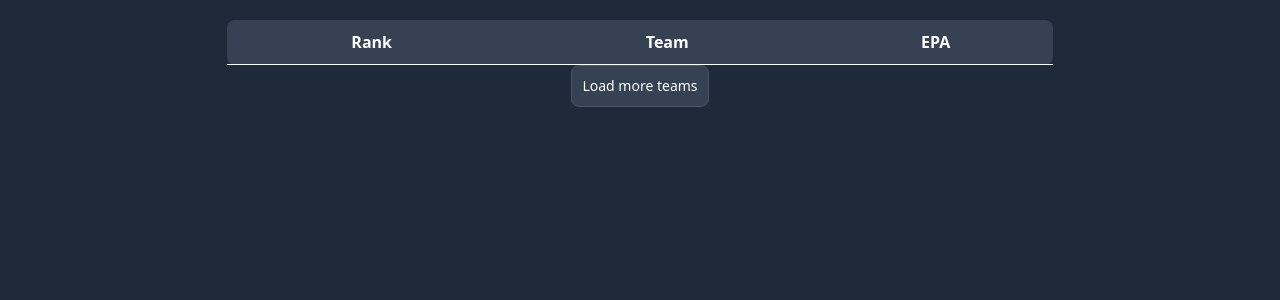
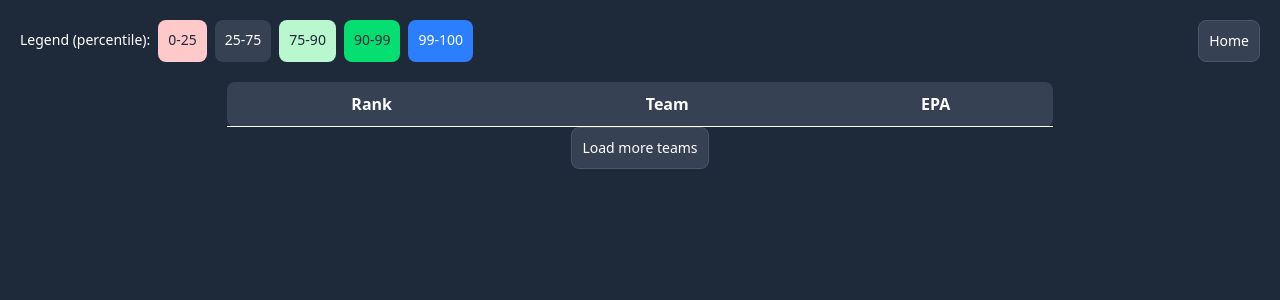
Before and after one commit to Prorickey/ftc-scouting, a Flask app: page /explore_teams in a window 1280 px wide. Shown: the top 300 px of the page. Run offline with Flask 3, Linux system fonts and the light colour scheme; data that the repository does not hold is empty; some libraries are stand-ins or nearby versions.

Commit message:
Add buttons to go home and EPA color legend

```diff
--- a/templates/explore_teams.j2
+++ b/templates/explore_teams.j2
@@ -43,7 +43,20 @@
         </script>
     </head>
 
-    <body class="bg-gray-800 p-5 flex flex-row w-full justify-center">
+    <body class="bg-gray-800 p-5 flex flex-col gap-5">
+        <div class="flex flex-row w-full gap-2">
+            <span class="text-sm text-white block py-2.5">Legend (percentile): </span>
+            <span class="text-sm rounded-lg block p-2.5 bg-red-200 text-gray-800">0-25</span>
+            <span class="text-sm rounded-lg block p-2.5 bg-gray-700 text-white">25-75</span>
+            <span class="text-sm rounded-lg block p-2.5 bg-green-200 text-gray-800">75-90</span>
+            <span class="text-sm rounded-lg block p-2.5 bg-green-400 text-gray-800">90-99</span>
+            <span class="text-sm rounded-lg block p-2.5 bg-blue-500 text-white">99-100</span>
+            <div class="flex flex-row grow"></div>
+            <div class="flex flex-row justify-right">
+                <a class="border text-sm rounded-lg block p-2.5 bg-gray-700 border-gray-600 placeholder-gray-400 text-white focus:ring-gray-100 focus:border-gray-100 cursor-pointer hover:bg-gray-600 transition-all" href="/">Home</a>
+            </div>
+        </div>
+        <div class="flex flex-row w-full justify-center">
             <div class="flex flex-col w-2/3">
                 <table class="table-auto w-full rounded-lg bg-gray-700">
                     <thead>
@@ -61,5 +74,6 @@
                     <button class="border text-sm rounded-lg p-2.5 bg-gray-700 border-gray-600 placeholder-gray-400 text-white focus:ring-gray-100 focus:border-gray-100 cursor-pointer hover:bg-gray-600 transition-all" onclick="loadNTeams(1000);">Load more teams</button>
                 </div>
             </div>
+        </div>
     </body>
 </html>
--- a/templates/homepage.j2
+++ b/templates/homepage.j2
@@ -22,7 +22,7 @@
                 <div class="bg-white rounded-lg shadow-md overflow-hidden">
                     <div class="p-6">
                         <h2 class="text-xl font-semibold mb-2">EPA Analytics</h2>
-                        <p class="text-gray-600 mb-4">View Expected Point Average analytics</p>
+                        <p class="text-gray-600 mb-4">View Expected Points Added analytics</p>
                         <a href="/epa" class="bg-blue-600 hover:bg-blue-700 text-white py-2 px-4 rounded-lg block text-center">
                             View EPA Data
                         </a>
--- a/templates/opr.j2
+++ b/templates/opr.j2
@@ -20,6 +20,10 @@
                 {% endfor %}
             </select>
             <button class="border btn-primary text-sm bg-gray-700 border-gray-600 rounded-lg text-white p-2.5 hover:bg-gray-600 transition-all block cursor-pointer" onclick="plotOPR(2024, document.getElementById('event').value, document.getElementById('stats').value);">Load OPR chart</button>
+            <div class="flex flex-row grow"></div>
+            <div class="flex flex-row justify-right">
+                <a class="border text-sm rounded-lg block p-2.5 bg-gray-700 border-gray-600 placeholder-gray-400 text-white focus:ring-gray-100 focus:border-gray-100 cursor-pointer hover:bg-gray-600 transition-all" href="/">Home</a>
+            </div>
         </div>
         <div id="oprChart" class="dark:bg-gray-800"></div>
     </body>
```
Also changed, not shown: templates/epa.j2 (+12 -6 lines). Lines whose indentation alone changed are shown as unchanged.
